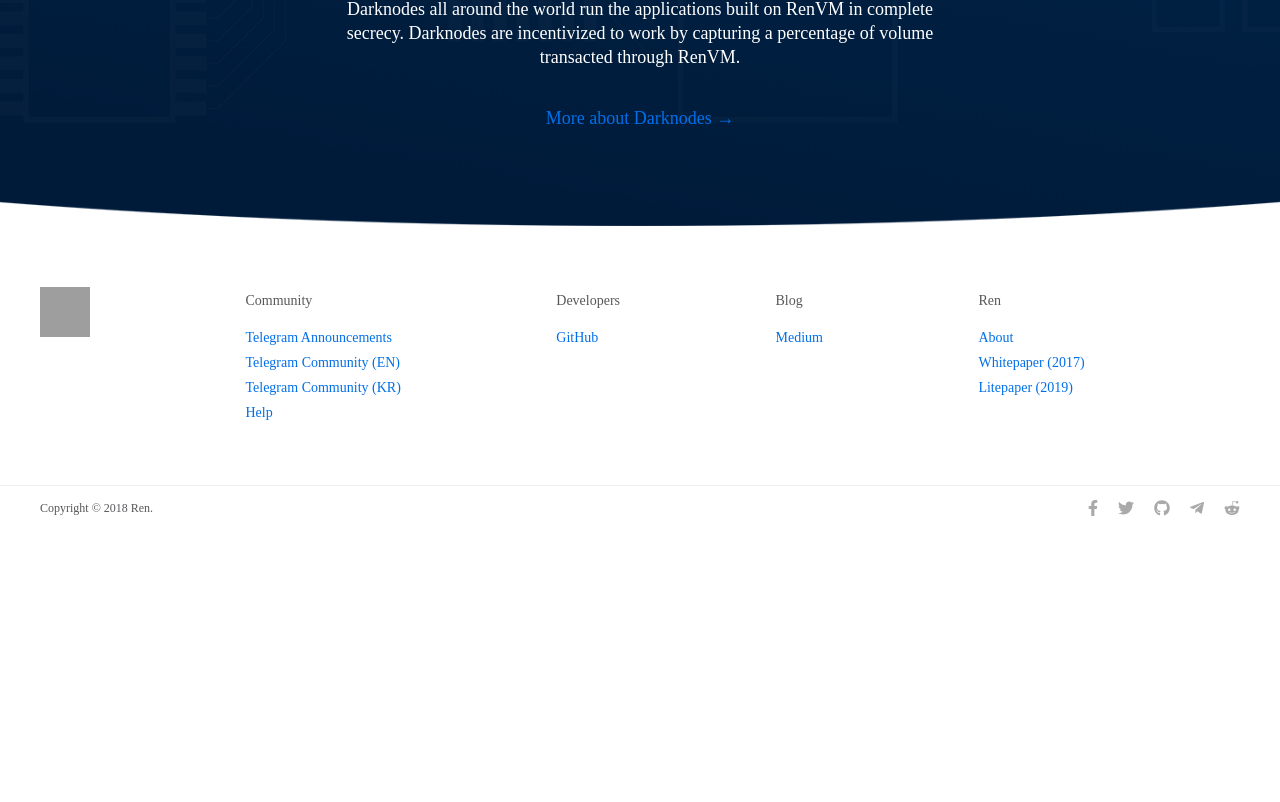
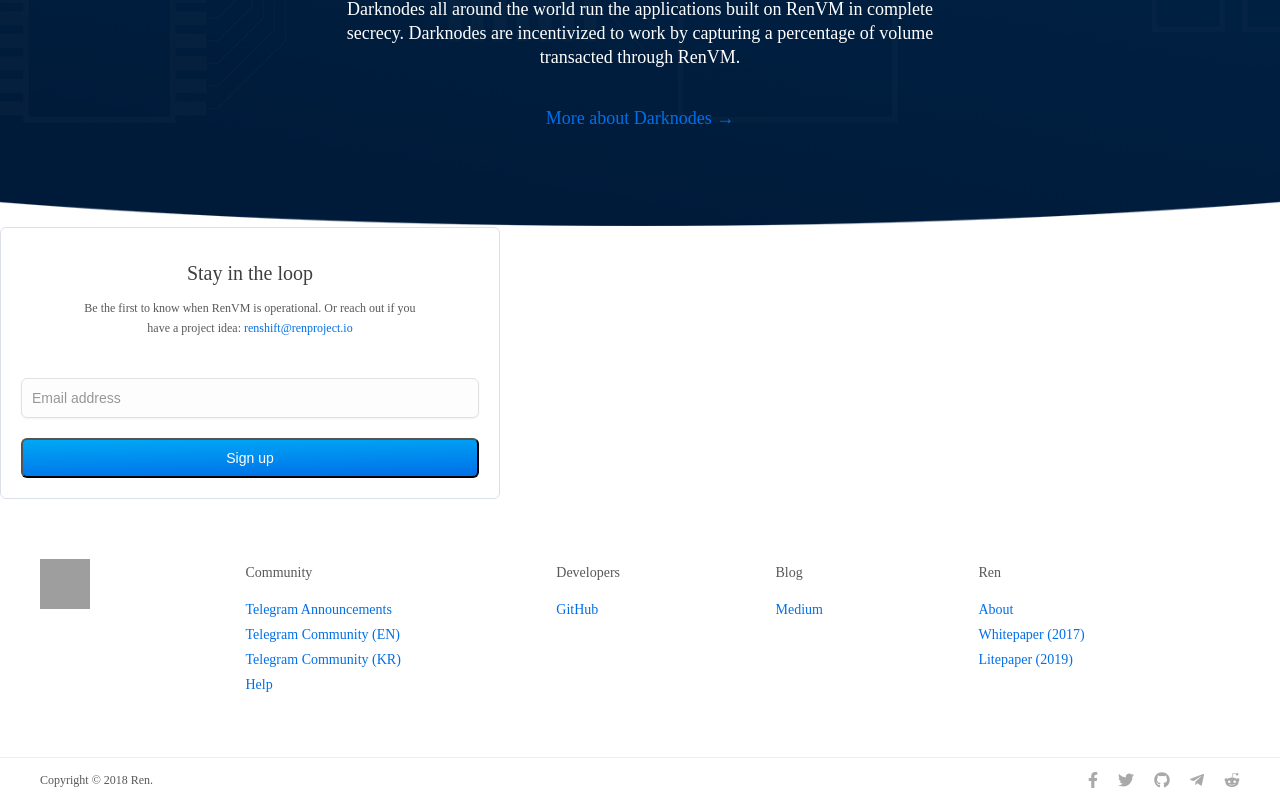
Before and after one commit to KadenZipfel/renproject.io, a React (Create React App) app: page / in a window 1280 px wide. Shown: the part 2397-3199 px from the top of the page. Before the commit the page ends 2927 px from the top, so only its background shows below. Built offline with nearby package versions, Linux system fonts and the light colour scheme; no server answers; grey boxes are pictures that could not be loaded; a web font is replaced by a local one.

Commit message:
Add Newsletter component

```diff
--- a/src/components/HomePage.tsx
+++ b/src/components/HomePage.tsx
@@ -15,6 +15,7 @@ import Header from "./Header";
 import { MediumBannerInstance } from "./MediumBanner";
 // import { REN_URLS } from "../lib/constants";
 import { ExternalLink } from "./ExternalLink";
+import { Newsletter } from "./Newsletter";
 
 class HomePage extends React.Component {
     public render(): JSX.Element {
@@ -71,6 +72,7 @@ class HomePage extends React.Component {
                         </div>
                     </div>
                 </div>
+                <Newsletter />
                 {/*
                 <div className="section section--renex">
                     <div className="container">
--- /dev/null
+++ b/src/components/Newsletter.tsx
@@ -0,0 +1,22 @@
+import * as React from "react";
+
+import { ExternalLink } from "./ExternalLink";
+
+interface NewsletterProps {
+}
+
+interface NewsletterState {
+}
+
+export class Newsletter extends React.Component<NewsletterProps, NewsletterState> {
+    public render(): JSX.Element {
+        return (
+            <div className="newsletter">
+                <h2>Stay in the loop</h2>
+                <p>Be the first to know when RenVM is operational. Or reach out if you have a project idea: <ExternalLink href="mailto:renshift@renproject.io">renshift@renproject.io</ExternalLink></p>
+                <input placeholder="Email address"></input>
+                <button className="featured--button primary">Sign up</button>
+            </div>
+        );
+    }
+}
--- a/src/index.scss
+++ b/src/index.scss
@@ -19,6 +19,7 @@
 @import 'styles/maximage';
 @import 'styles/mediumbanner';
 @import 'styles/mobilemenu';
+@import 'styles/newsletter';
 @import 'styles/section';
 @import 'styles/team';
 
--- a/src/styles/_button.scss
+++ b/src/styles/_button.scss
@@ -1,3 +1,7 @@
+button {
+    cursor: pointer;
+}
+
 .button {
     font-size: 1.6rem;
     text-decoration: none;
--- a/src/styles/_featured.scss
+++ b/src/styles/_featured.scss
@@ -70,18 +70,19 @@
     padding-left: 2rem;
 }
 
-.content--body .featured--button {
-    font-weight: 500;
-    font-size: 1.4rem;
+.featured--button {
+    .content--body & {
+        font-weight: 500;
+        font-size: 1.4rem;
+        width: 20rem;
+        height: 4rem;
+        line-height: 4rem;
+        margin-right: 2rem;
+        margin-bottom: 1rem;
+    }
     border-radius: 0.6rem;
-    width: 20rem;
-    height: 4rem;
     text-align: center;
     vertical-align: middle;
-    line-height: 4rem;
-    margin-right: 2rem;
-    margin-bottom: 1rem;
-
 
     &.primary {
         background-image: linear-gradient(-181deg, #00A8F5 0%, #006FE8 100%);
@@ -90,7 +91,7 @@
 
     &.secondary {
         color: #006FE8;
-        border: 1px solid #006FE8;
+        border: 0.1rem solid #006FE8;
     }
 
     & .button--icon {
--- /dev/null
+++ b/src/styles/_newsletter.scss
@@ -0,0 +1,50 @@
+.newsletter {
+	@include flex();
+	flex-direction: column;
+	align-items: center;
+	width: 50rem;
+	padding: 3rem 2rem 2rem 2rem;
+	background: #FFFFFF;
+	border: 0.1rem solid #DBE0E8;
+	border-radius: 0.6rem;
+	text-align: center;
+
+	h2 {
+		font-size: 2rem;
+		margin-bottom: 1rem;
+	}
+
+	p {
+		max-width: 75%;
+		font-size: 1.2rem;
+		line-height: 2rem;
+		margin-bottom: 4rem;
+
+		a {
+			font-weight: 500;
+		}
+	}
+
+	input, button {
+		font-size: 1.4rem;
+		width: 100%;
+		height: 4rem;
+	}
+
+	input {
+		&::placeholder {
+			color: #979797;
+		}
+
+		background: #FDFDFD;
+		border: 1px solid #E1E1E1;
+		box-shadow: 0 1px 2px 0 rgba(0,27,58,0.05);
+		border-radius: 6px;
+		padding: 0.5rem 1rem;
+		margin-bottom: 2rem;
+	}
+
+	button {
+		font-weight: 500;
+	}
+}
```
